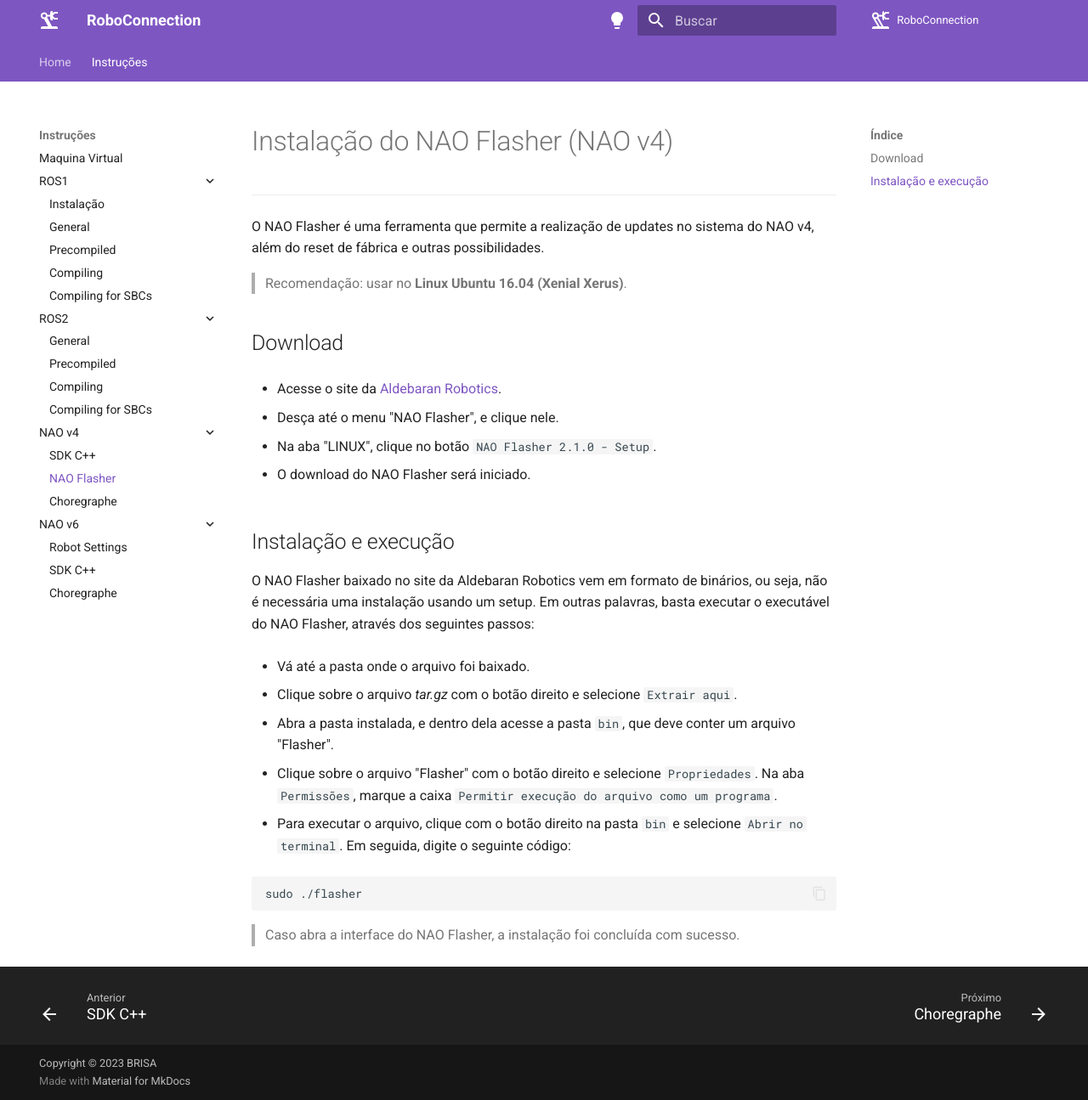
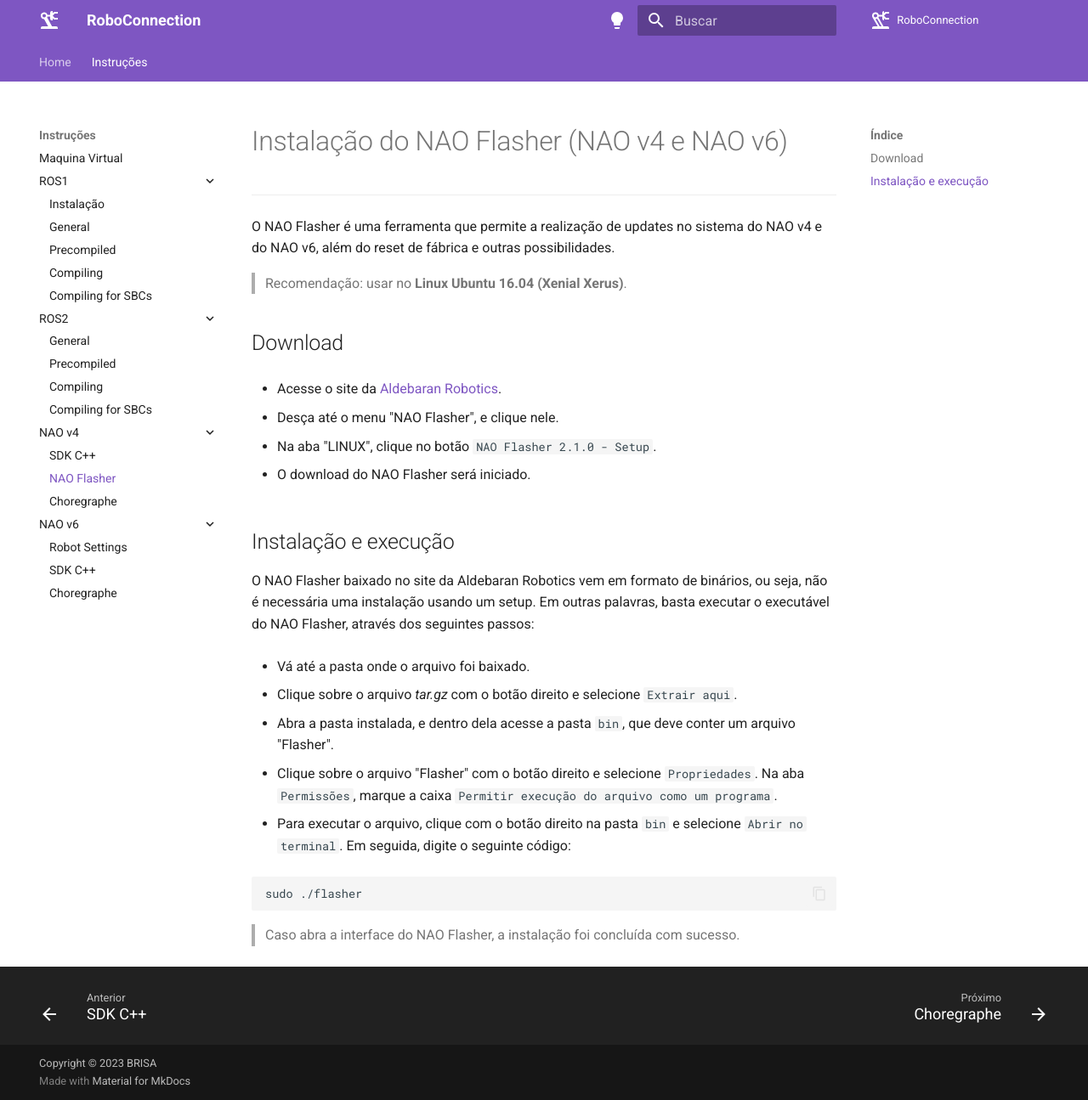
Before and after one commit to ResidenciaTICBrisa/03_Robotica, an MkDocs documentation site: the page built from docs/Instruções/NAO Flasher.md, in a window 1280 px wide and 1295 px high. Shown: the whole window at 85% size. Built offline with MkDocs 1.6.1 and Material for MkDocs 9.7.7, drawn with Linux system fonts in a browser that asks for light colours; comment, search, counter and statistics services are not loaded.

Commit message:
<fix> Revisão NAO Flasher

```diff
--- a/docs/Instruções/NAO Flasher.md
+++ b/docs/Instruções/NAO Flasher.md
@@ -1,7 +1,7 @@
-# Instalação do NAO Flasher (NAO v4)
+# Instalação do NAO Flasher (NAO v4 e NAO v6)
 ---
 
-O NAO Flasher é uma ferramenta que permite a realização de updates no sistema do NAO v4, além do reset de fábrica e outras possibilidades.
+O NAO Flasher é uma ferramenta que permite a realização de updates no sistema do NAO v4 e do NAO v6, além do reset de fábrica e outras possibilidades.
 
 > Recomendação: usar no **Linux Ubuntu 16.04 (Xenial Xerus)**.
 
```
